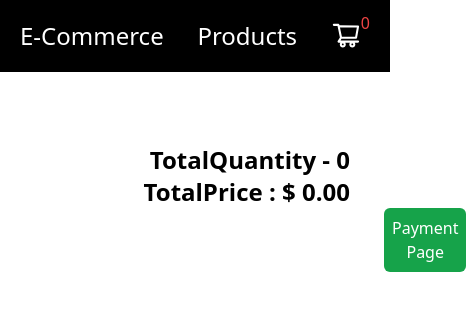
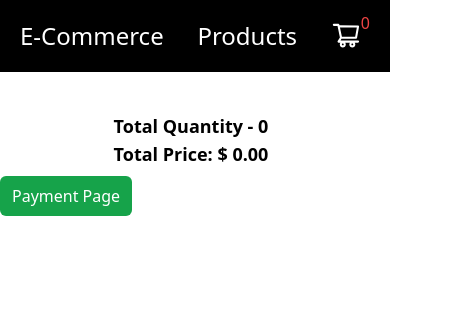
Before and after one commit to Ankit9179/E-Commerce-Mern, a React (Create React App) app in the folder client/: page /product-cart in a window 390 px wide. Shown: the top 310 px of the page, 466 px wide, since content can reach past the window. Built offline with nearby package versions, Linux system fonts and the light colour scheme.

Commit message:
responsive cart,payment,prod details

```diff
--- a/client/src/pages/CartPage.js
+++ b/client/src/pages/CartPage.js
@@ -22,7 +22,7 @@ const CartPage = () => {
   }
 
   //check user for payment
-  const chackUser = () =>{
+  const checkUser = () =>{
    const user = JSON.parse(localStorage.getItem("user")) //get user from localstorage
    if(user){
     navigate("/payment")
@@ -39,31 +39,40 @@ const CartPage = () => {
   }
   return (
     <>
-      <div className="mt-36">
-        {
-          cart.map((item, index) => (
+      <div className="mt-28 sm:mt-36">
+  {cart.map((item, index) => (
     <div className='cart-container' key={index}>
-              <div className="flex justify-between items-center h-28 m-5 shadow-lg shadow-gray-200/50 p-2 rounded-md ">
-                <img className='w-20 overflow-hidden p-2' src={item.image} alt="img" />
+      <div className="flex flex-col sm:flex-row justify-between items-center m-2 sm:m-5 shadow-lg shadow-gray-200/50 p-2 rounded-md">
+        <div className="flex items-center mb-2 sm:mb-0">
+          <img className='w-16 sm:w-20 h-16 overflow-hidden p-2' src={item.image} alt="img" />
+          <div className="ml-2">
             <h4>{item.title}</h4>
-                <h6 className='mb-2 text-2xl font-bold'>$ {item.price}</h6>
-                <div className='space-x-2 text-2xl'>
+            <h6 className='text-base sm:text-2xl font-bold'>$ {item.price}</h6>
+          </div>
+        </div>
+        <div className='flex items-center mt-2 sm:mt-0 space-x-2 text-lg sm:text-2xl'>
           <span className='cursor-pointer' onClick={() => dispatch(increaseItem(item.id))}>+</span>
           <b>{item.quantity}</b>
-                  <span className='cursor-pointer' onClick={()=>handleDcrease(item)}>-</span>
+          <span className='cursor-pointer' onClick={() => handleDcrease(item)}>-</span>
         </div>
-                <button type="button" className="bg-orange-500 text-white px-3 py-2 rounded-lg" onClick={() => handleRemove(item.id)}>Remove</button>
+        <button type="button" className="bg-orange-500 text-white px-2 py-1 rounded-lg mt-2 sm:mt-0" onClick={() => handleRemove(item.id)}>Remove</button>
       </div>
     </div>
-          ))
-        }
+  ))}
 
-        <div className='mb-5'>
-          <h3 className='text-end mr-10 font-bold text-2xl '>TotalQuantity - {totalQuantity}</h3>
-          <h3 className='text-end mr-10 font-bold text-2xl '>TotalPrice : $ {totalPrice}</h3>
-          <button onClick={chackUser} className='bg-green-600 text-white p-2 rounded-md ml-96 '>Payment Page</button>
+  <div className='mb-5 mt-4 sm:mt-0'>
+    <h3 className='text-center sm:text-end mr-2 sm:mr-10 font-bold text-lg sm:text-2xl'>
+      Total Quantity - {totalQuantity}
+    </h3>
+    <h3 className='text-center sm:text-end mr-2 sm:mr-10 font-bold text-lg sm:text-2xl'>
+      Total Price: $ {totalPrice}
+    </h3>
+    <button onClick={checkUser} className='bg-green-600 text-white px-3 py-2 rounded-md mx-auto sm:ml-0 sm:mr-10 mt-2 sm:mt-0'>
+      Payment Page
+    </button>
   </div>
 </div>
+
     </>
   )
 }
--- a/client/src/pages/Payment.js
+++ b/client/src/pages/Payment.js
@@ -42,13 +42,16 @@ const Payment = () => {
   }
   return (
     <>
-    <div className='bg-green-700 text-white h-screen flex justify-center'>
-      <div className='bg-red-400 h-36 p-3 gap-5 my-auto'>
-        <p  className='text-white mb-2 my-auto'>payment page</p>
-        <h1 className='text-black mb-3'>Amount : {price}</h1>
-        <button onClick={()=>handlePayment(price)} className='bg-red-600 p-2 block rounded-md  text-white'>Pay Now</button>
-      </div>
-    </div>
+    <div className='bg-green-700 text-white min-h-screen flex flex-col justify-center items-center'>
+
+<div className='bg-red-400 p-3 gap-3 mb-5'>
+  <p className='text-white text-center my-2'>Payment Page</p>
+  <h1 className='text-black text-center mb-2'>Amount: {price}</h1>
+  <button onClick={() => handlePayment(price)} className='bg-red-600 p-2 rounded-md text-white w-full'>Pay Now</button>
+</div>
+
+</div>
+
     </>
   )
 }
--- a/client/src/pages/ProductDtailsPage.js
+++ b/client/src/pages/ProductDtailsPage.js
@@ -17,26 +17,27 @@ const ProductDtailsPage = () => {
 
   return (
     <>
-      <div className='w-full h-screen mb-28 '>
-        <div className="pt-28 w-[70%] m-auto  ">
-          <div className='flex justify-between align-middle p-10 rounded-lg mt-7 shadow-md shadow-indigo-500/40'>
-            <div className="left">
-              <img className='w-[150px]' src={data.image} alt="img" />
+      <div className='w-full h-screen mb-10 sm:mb-0'>
+  <div className="pt-10 sm:pt-28 w-full sm:w-[70%] m-auto">
+    <div className='flex flex-col sm:flex-row justify-between align-middle p-4 sm:p-10 rounded-lg mt-4 sm:mt-7 shadow-md shadow-indigo-500/40'>
+      <div className="text-center sm:text-left mb-4 sm:mb-0">
+        <img className='w-[150px] sm:w-auto' src={data.image} alt="img" />
       </div>
       <div className="space-y-4 text-1xl">
-              <h4 >{data.title}</h4>
+        <h4>{data.title}</h4>
         <p>{data.category}</p>
         <p>★ {data.rating.rate}</p>
         <h3 className='text-2xl'>$ {data.price}</h3>
-              <div className='mt-32 flex justify-between'>
-                <button className='bg-green-500 text-white px-3 py-2 rounded-lg' onClick={()=>handleAddItem(data)}>Add To Cart</button>
+        <div className='mt-4 sm:mt-32 flex flex-col sm:flex-row justify-between'>
+          <button className='bg-green-500 text-white px-3 py-2 rounded-lg mb-2 sm:mb-0' onClick={() => handleAddItem(data)}>Add To Cart</button>
           <button className='bg-red-500 text-white px-3 py-2 rounded-lg' onClick={() => navigation('/')}>Go Back</button>
         </div>
       </div>
     </div>
-          <p className='mt-10'>{data.description}</p>
+    <p className='mt-4 sm:mt-10'>{data.description}</p>
   </div>
 </div>
+
     </>
   )
 }
```
Lines whose indentation alone changed are shown as unchanged.
